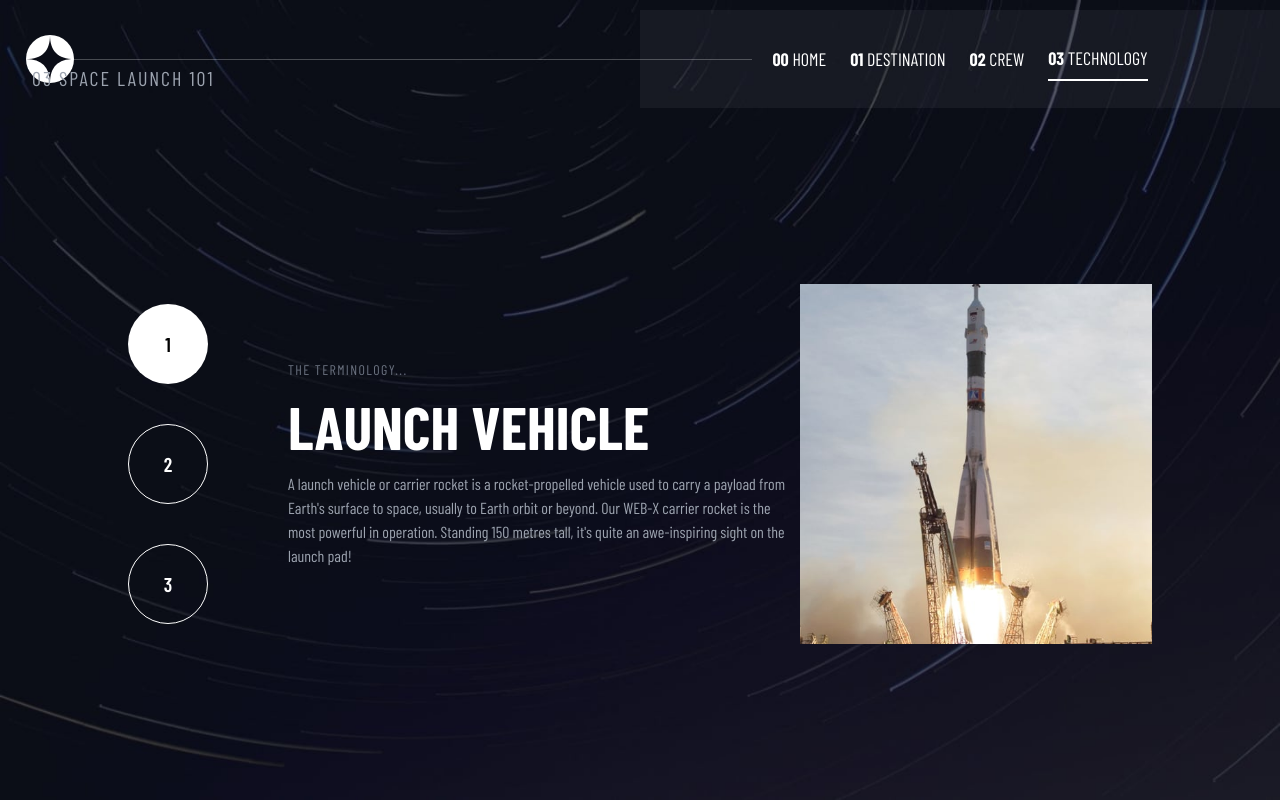
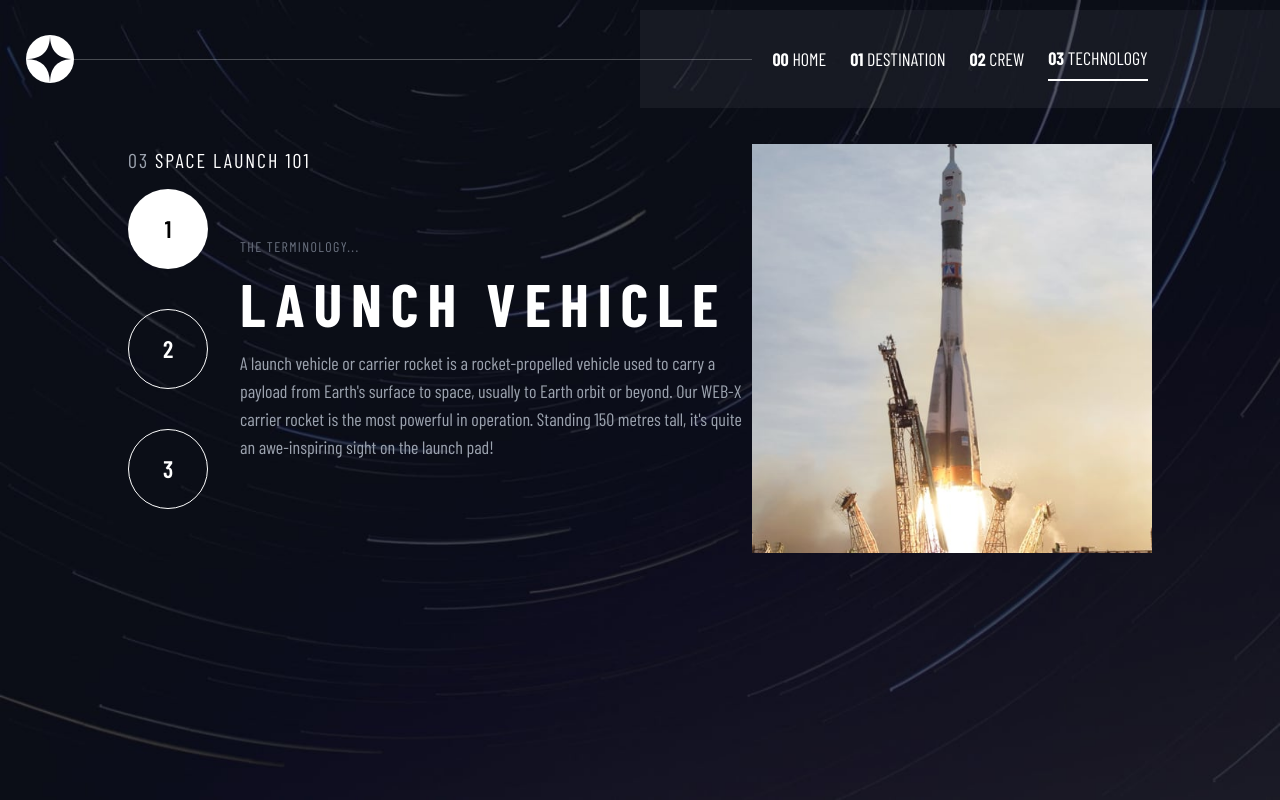
Before and after one commit to Nelia11/face-the-space, a React (Vite) app: page /technology in a window 1280 px wide. Built offline with nearby package versions, Linux system fonts and the light colour scheme; a web font is replaced by a local one.

Commit message:
Update Technology.tsx

```diff
--- a/src/pages/Technology.tsx
+++ b/src/pages/Technology.tsx
@@ -1,4 +1,4 @@
-import { useState } from 'react';
+import { useState, useEffect } from 'react';
 import backgroundDesktop from '../assets/technology/background-technology-desktop.jpg';
 import backgroundTablet from '../assets/technology/background-technology-tablet.jpg';
 import backgroundMobile from '../assets/technology/background-technology-mobile.jpg';
@@ -11,6 +11,14 @@ import spaceportPortrait from '../assets/technology/image-spaceport-portrait.jpg
 
 const TechnologyPage = () => {
   const [selectedTechnology, setSelectedTechnology] = useState(1);
+  const [isDesktop, setIsDesktop] = useState(window.innerWidth >= 1024);
+
+  // Update isDesktop based on screen width
+  useEffect(() => {
+    const handleResize = () => setIsDesktop(window.innerWidth >= 1024);
+    window.addEventListener('resize', handleResize);
+    return () => window.removeEventListener('resize', handleResize);
+  }, []);
 
   const technologies = [
     {
@@ -42,10 +50,10 @@ const TechnologyPage = () => {
   const selectedTech = technologies.find((tech) => tech.id === selectedTechnology);
 
   return (
-    <div className="relative flex min-h-screen w-full text-white">
+    <div className="relative flex flex-col min-h-screen w-full text-white">
       {/* Backgrounds for different screen sizes */}
       <div
-        className="absolute inset-0 bg-cover bg-center"
+        className="absolute inset-0 bg-cover bg-center md:hidden"
         style={{
           backgroundImage: `url(${backgroundMobile})`
         }}
@@ -63,20 +71,27 @@ const TechnologyPage = () => {
         }}
       ></div>
 
-      {/* Header Text Slightly Higher */}
-      <div className="absolute top-16 left-8 text-gray-400 text-xl tracking-widest uppercase z-20">
-        03 Space Launch 101
+      {/* Header Text positioned just above the buttons */}
+      <div
+        className="absolute text-gray-400 text-lg md:text-xl tracking-widest uppercase z-20"
+        style={{
+          top: '20%', // Move it slightly higher
+          left: '10%', // Adjust horizontal position if needed
+          transform: 'translateY(-50%)' // Center alignment tweak
+        }}
+      >
+        03 <span className="text-white">Space Launch 101</span>
       </div>
 
       {/* Main Content */}
-      <div className="relative flex flex-col lg:flex-row items-center justify-between w-full pt-32 px-8 md:px-16 lg:px-32 space-y-6 lg:space-y-0 z-10">
-        {/* Sidebar with Numbers */}
-        <div className="flex flex-col items-center lg:items-start lg:space-y-10 space-x-8 lg:space-x-0 lg:mr-12">
+      <div className="relative flex flex-col lg:flex-row items-center justify-between w-full pt-24 md:pt-32 lg:pt-36 px-6 md:px-12 lg:px-32 space-y-6 lg:space-y-0 z-10">
+        {/* Sidebar with Buttons */}
+        <div className="flex flex-row lg:flex-col items-center space-x-4 lg:space-x-0 lg:space-y-10">
           {technologies.map((tech) => (
             <button
               key={tech.id}
               onClick={() => setSelectedTechnology(tech.id)}
-              className={`flex items-center justify-center w-16 h-16 lg:w-20 lg:h-20 rounded-full text-xl font-semibold ${
+              className={`w-12 h-12 md:w-16 md:h-16 lg:w-20 lg:h-20 rounded-full text-lg md:text-xl lg:text-2xl font-semibold transition-colors duration-200 ${
                 tech.id === selectedTechnology
                   ? 'bg-white text-black'
                   : 'border border-white text-white'
@@ -90,22 +105,20 @@ const TechnologyPage = () => {
         {/* Technology Information */}
         <div className="lg:flex-grow text-center lg:text-left max-w-lg space-y-4 lg:ml-8">
           <h3 className="text-gray-500 uppercase text-sm tracking-widest">The Terminology...</h3>
-          <h1 className="text-4xl md:text-5xl lg:text-6xl uppercase font-bold">
+          <h1 className="text-3xl md:text-4xl lg:text-5xl xl:text-6xl uppercase font-bold tracking-[0.15em]">
             {selectedTech?.title}
           </h1>
-          <p className="text-gray-400 text-sm md:text-base leading-relaxed">
+          <p className="text-gray-400 text-sm md:text-base lg:text-lg leading-relaxed">
             {selectedTech?.description}
           </p>
         </div>
 
         {/* Technology Image aligned to the right */}
-        <div className="w-full lg:w-1/2 flex justify-center lg:justify-end lg:pr-0">
+        <div className="w-full lg:w-1/2 flex justify-center lg:justify-end">
           <img
-            src={
-              window.innerWidth >= 1024 ? selectedTech?.portraitImage : selectedTech?.landscapeImage
-            }
+            src={isDesktop ? selectedTech?.portraitImage : selectedTech?.landscapeImage}
             alt={selectedTech?.title}
-            className="h-auto max-h-[500px] lg:max-h-[600px] xl:max-h-[700px] lg:max-w-full object-cover"
+            className="h-auto max-h-[300px] md:max-h-[400px] lg:max-h-[500px] xl:max-h-[600px] object-cover"
           />
         </div>
       </div>
```
